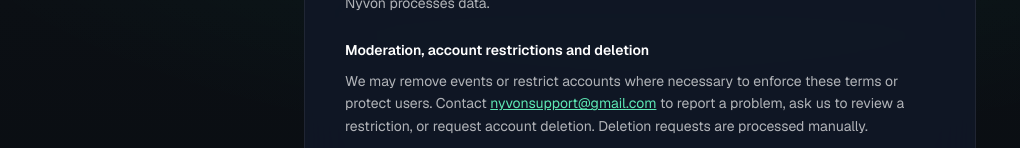
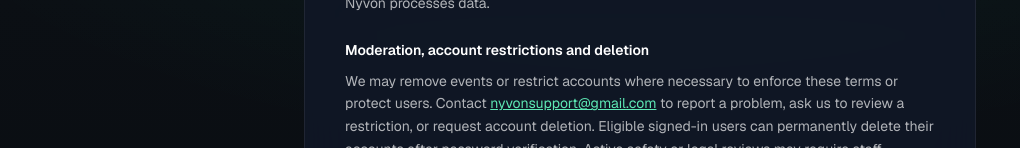
Before and after one commit to watch9collector-sys/LinkUp, a Next.js app: page /terms in a window 1280 px wide. Shown: the part 804-952 px from the top of the page, without its empty margins (0-1020 px from the left). Built offline with nearby package versions, Linux system fonts and the light colour scheme; no server answers.

Commit message:
Update Nyvon legal copy for verified immediate account deletion

```diff
--- a/app/terms/page.tsx
+++ b/app/terms/page.tsx
@@ -52,7 +52,7 @@ export default function TermsPage() {
             these terms or protect users. Contact{" "}
             <a className="text-emerald-300 underline" href={`mailto:${SUPPORT_EMAIL}`}>{SUPPORT_EMAIL}</a>
             {" "}to report a problem, ask us to review a restriction, or request
-            account deletion. Deletion requests are processed manually.
+            account deletion. Eligible signed-in users can permanently delete their accounts after password verification. Active safety or legal reviews may require staff-assisted deletion.
           </p>
         </section>
         <section>
```
